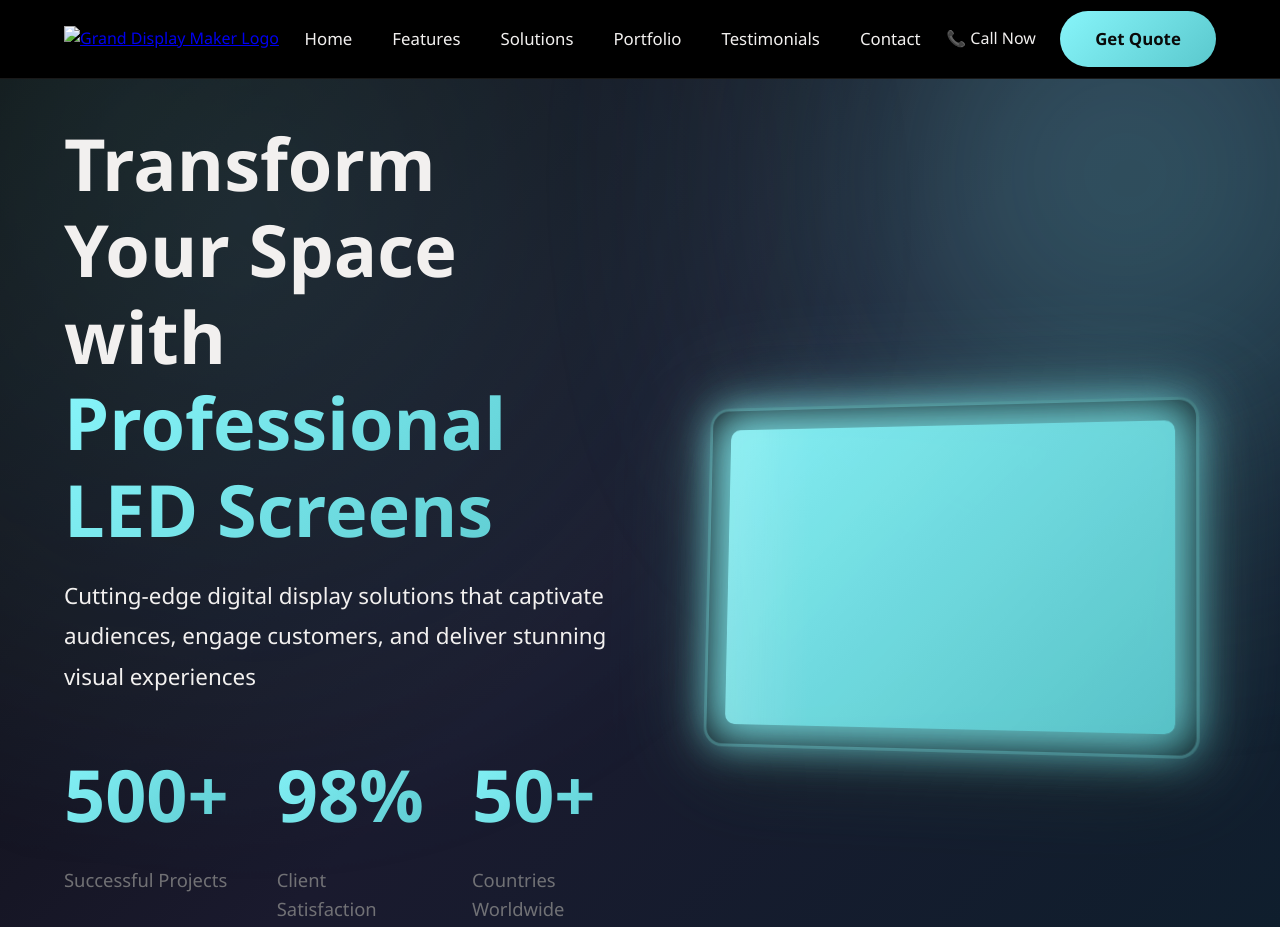
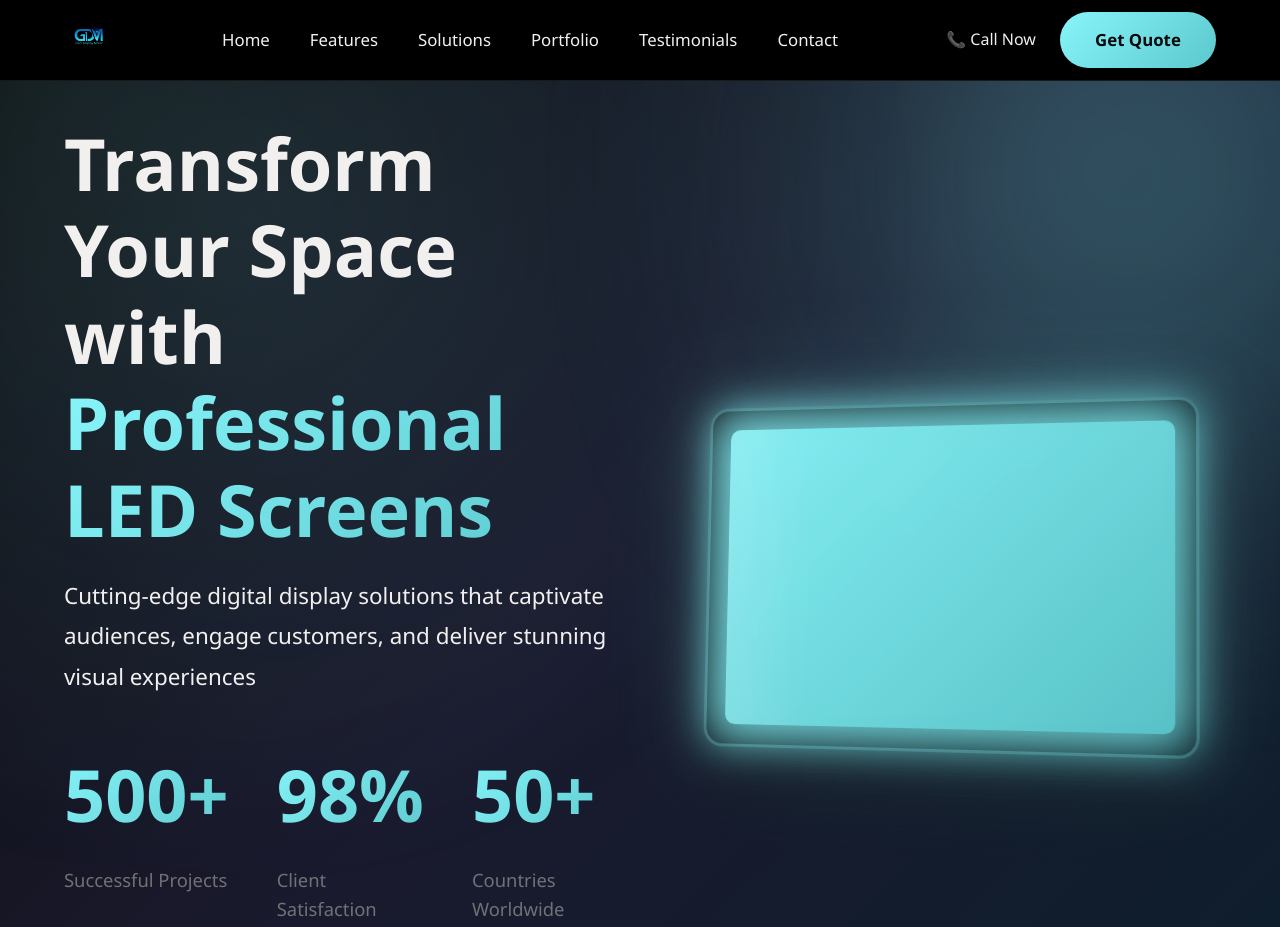
Before and after one commit to peterGeorgeAlfred/Template1, a plain HTML site: page index.html in a window 1280 px wide. Shown: the top 927 px of the page. Drawn offline with Linux system fonts and the light colour scheme.

Commit message:
changes logo and name

```diff
--- a/index.html
+++ b/index.html
@@ -13,7 +13,7 @@
         <div class="logo">
           <a href="index.html">
             <img
-              src="logo.jpg"
+              src="images/logo.jpg"
               alt="Grand Display Maker Logo"
               class="logo-image" />
           </a>
@@ -532,7 +532,7 @@
               <div class="footer-logo">
                 <a href="index.html">
                   <img
-                    src="logo.jpg"
+                    src="images/logo.jpg"
                     alt="Grand Display Maker Logo"
                     class="logo-image" />
                 </a>
@@ -615,7 +615,7 @@
       <div class="footer-bottom">
         <div class="container">
           <div class="footer-bottom-content">
-            <p>&copy; 2024 Grand Display Maker. All rights reserved</p>
+            <p>&copy; 2025 Made with love by Peter & Micheal George All rights reserved</p>
             <div class="footer-bottom-links">
               <a href="#">Privacy Policy</a>
               <a href="#">Terms & Conditions</a>
```
